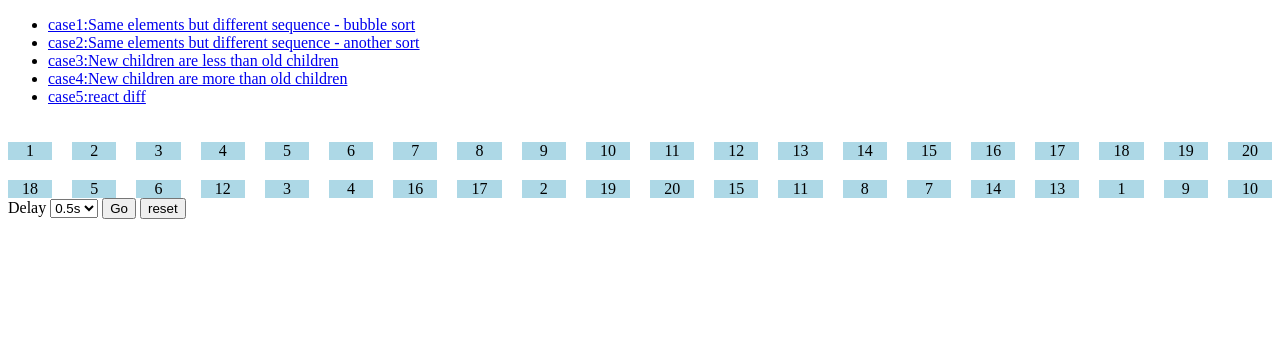
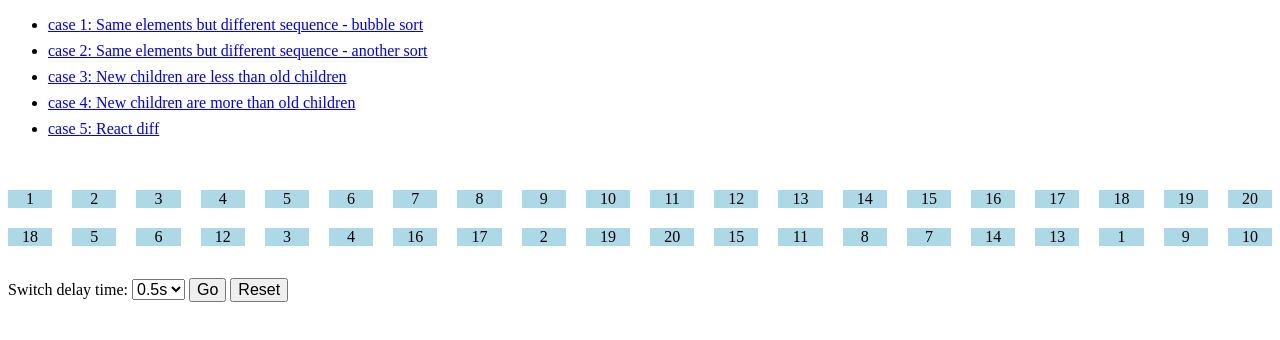
Before and after one commit to Dmaziyo/diff-animation, a website built with webpack: page src/demo.html in a window 1280 px wide. Built offline with nearby package versions, Linux system fonts and the light colour scheme.

Commit message:
feat: interface friendship

```diff
--- a/src/demo.html
+++ b/src/demo.html
@@ -8,28 +8,36 @@
     <title>Document</title>
   </head>
   <body>
-    <ul>
-      <li><a href="#/case1">case1:Same elements but different sequence - bubble sort</a></li>
-      <li><a href="#/case2">case2:Same elements but different sequence - another sort</a></li>
-      <li><a href="#/case3">case3:New children are less than old children</a></li>
-      <li><a href="#/case4">case4:New children are more than old children</a></li>
-      <li><a href="#/case5">case5:react diff</a></li>
+
+    <!-- different cases -->
+    <ul class="case-line">
+      <li><a href="#/case1">case 1: Same elements but different sequence - bubble sort</a></li>
+      <li><a href="#/case2">case 2: Same elements but different sequence - another sort</a></li>
+      <li><a href="#/case3">case 3: New children are less than old children</a></li>
+      <li><a href="#/case4">case 4: New children are more than old children</a></li>
+      <li><a href="#/case5">case 5: React diff</a></li>
     </ul>
+
+    <!-- dynamic node -->
+    <div class="node-box">
       <div class="numbers" id="numbers-old"></div>
       <div class="numbers" id="numbers-new"></div>
       <div id="numbers"></div>
-    <label>Delay</label>
-    <select id="delay">
+    </div>
+
+    <!-- controller -->
+    <div class="controller">
+      <label>Switch delay time: </label>
+      <select id="delay" class="custom-font">
         <option value="500" selected>0.5s</option>
-
         <option value="1000">1s</option>
         <option value="1500">1.5s</option>
-
         <option value="2000">2s</option>
         <option value="2500">2.5s</option>
       </select>
-    <button id="swap">Go</button>
-    <button id="reset">reset</button>
+    <button id="swap" class="custom-font">Go</button>
+    <button id="reset" class="custom-font">Reset</button>
+    </div>
     <script type="module"></script>
   </body>
 </html>
--- a/src/styles/style.css
+++ b/src/styles/style.css
@@ -19,3 +19,21 @@
   transition: all 0.3s;
   background-color: red;
 }
+
+.case-line > li {
+  margin: 8px 0;
+  font-size: 16px;
+}
+
+.node-box {
+  padding: 16px 0;
+}
+
+.controller {
+  margin: 16px 0;
+  font-size: 16px;
+}
+
+.custom-font {
+  font-size: 16px;
+}
```
Lines whose indentation alone changed are shown as unchanged.
